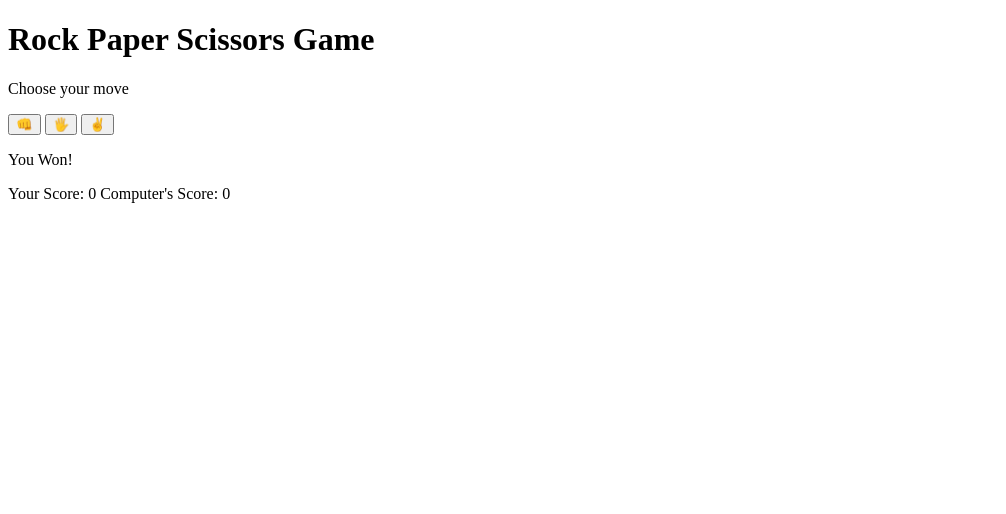
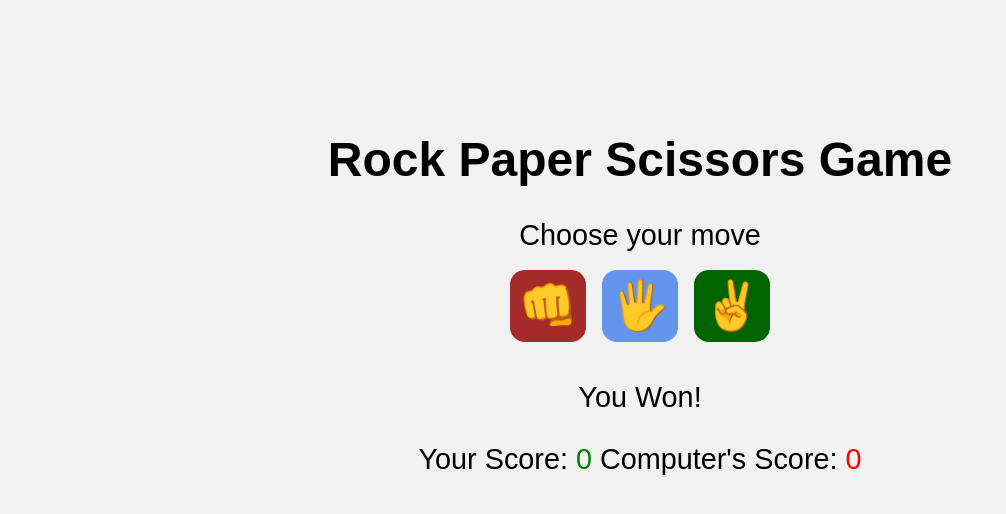
Before and after one commit to Itz-Haay/Rock-Paper-Scissors-Game, a plain HTML site: page index.html in a window 1280 px wide. Shown: the whole page, without its empty margins (0-1006 px from the left). Drawn offline with Linux system fonts and the light colour scheme.

Commit message:
added CSS

```diff
--- a/index.html
+++ b/index.html
@@ -9,7 +9,7 @@
 <body>
     <h1>Rock Paper Scissors Game</h1>
     <p>Choose your move</p>
-    <div class="container">
+    <div class="buttons">
         <button class="rock">&#x1f44a;</button>
         <button class="paper">&#x1f590;</button>
         <button class="scissors">&#x270c;</button>
--- a/style.css
+++ b/style.css
@@ -0,0 +1,58 @@
+body {
+    background-color: #f1f1f1;
+    font-family: 'Arial', sans-serif;
+    margin: 0;
+    padding: 0;
+}
+
+h1 {
+    font-size: 3rem;
+    text-align: center;
+    padding-top: 100px;
+}
+
+p {
+    font-size: 1.8rem;
+    text-align: center;
+    margin-bottom: 0.5rem;
+}
+
+.buttons {
+    display: flex;
+    justify-content: center;
+}
+
+button {
+    border: none;
+    font-size: 3rem;
+    margin: 10px 0.5rem;
+    padding: 0.5rem;
+    border-radius: 20%;
+    cursor: pointer;
+    transition: all 0.3s ease-in-out;
+}
+
+button:hover {
+    opacity: 0.7;
+    transform: translateY(10px);
+}
+
+.rock {
+    background-color: brown;
+}
+
+.paper {
+    background-color: cornflowerblue;
+}
+
+.scissors {
+    background-color: darkgreen;
+}
+
+#user-score {
+    color: green;
+}
+
+#comp-score {
+    color: red;
+}
```
